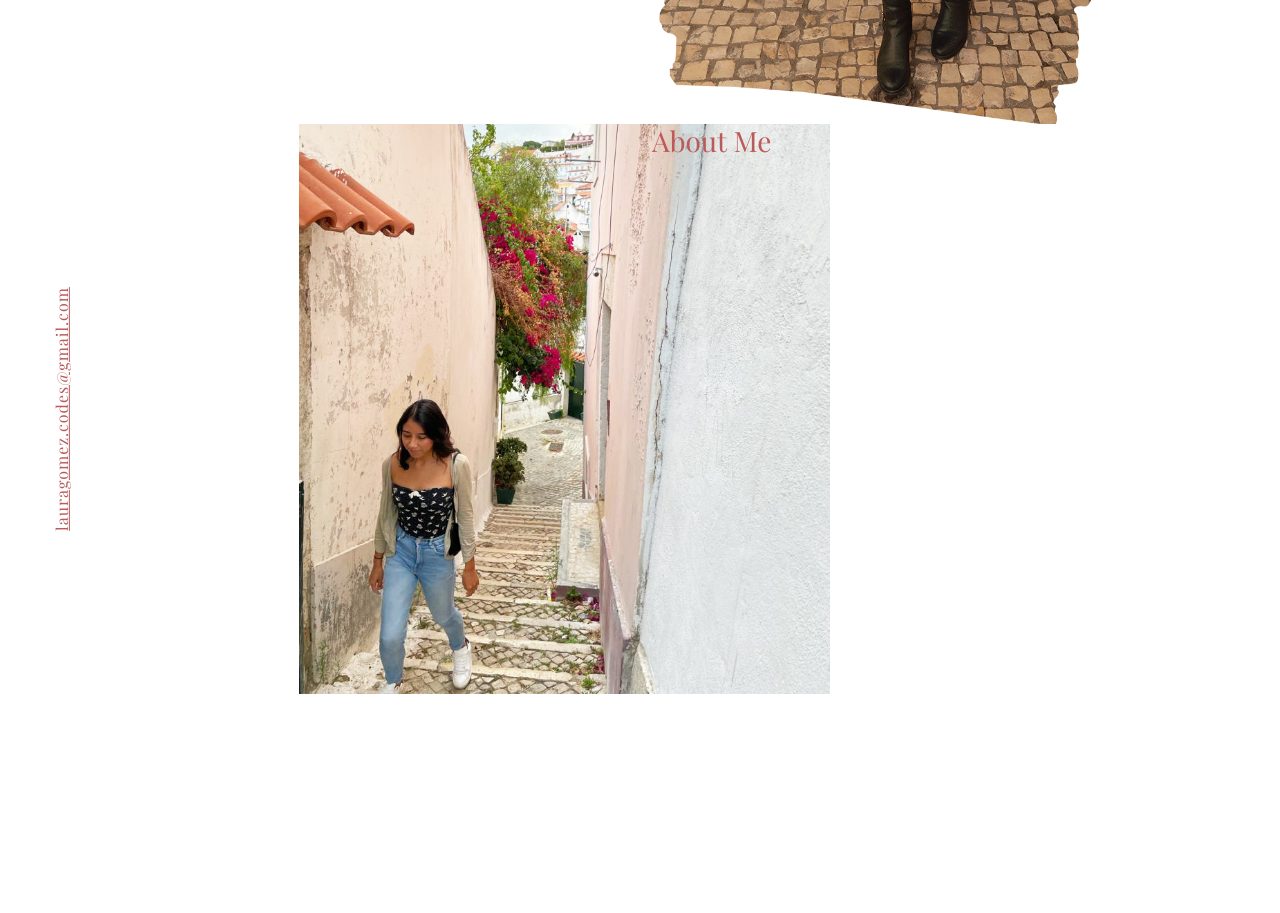
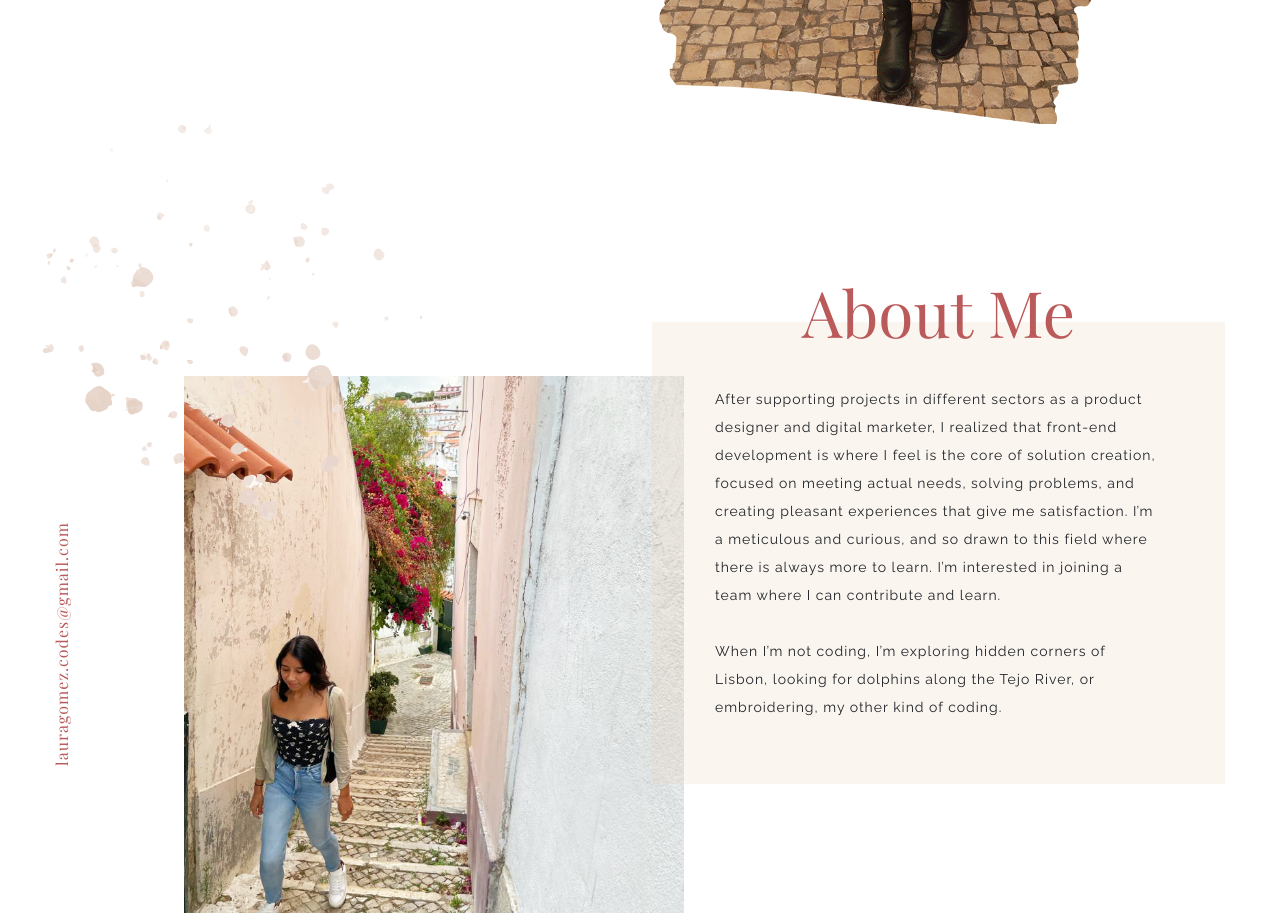
Before and after one commit to lauragomez04/react-portfolio, a React (Create React App) app: page / in a window 1280 px wide. Shown: the part 660-1573 px from the top of the page. Before the commit the page ends 1354 px from the top, so only its background shows below. Built offline with nearby package versions, Linux system fonts and the light colour scheme; a web font is replaced by a local one.

Commit message:
created and styled about me section

```diff
--- a/src/AboutMe.css
+++ b/src/AboutMe.css
@@ -1,7 +1,10 @@
-h3 {
+.about-title {
   color: var(--primary-color);
   font-family: var(--titles-font);
   font-size: 64px;
+  position: relative;
+  top: 36px;
+  margin-top: 114px;
 }
 
 .email-link {
@@ -9,8 +12,7 @@ h3 {
   color: var(--primary-color);
   font-family: var(--titles-font);
   letter-spacing: 1px;
-  position: relative;
-  left: -115px;
+  text-decoration: none;
   transform: rotate(-90deg);
 }
 
@@ -20,6 +22,28 @@ h3 {
 }
 
 .about-img {
-  display: relative;
-  width: 531px;
+  width: 500px;
+  z-index: -1;
 }
+
+.about-img,
+.email-link {
+  position: relative;
+  left: -115px;
+  top: 182px;
+}
+
+.about-text {
+  background: rgba(234, 206, 180, 0.2);
+  font-family: var(--paragraph-font);
+  font-size: 14px;
+  letter-spacing: 1px;
+  line-height: 200%;
+  padding: 63px;
+}
+
+.image-email {
+  background-image: url(/public/images/spots.svg);
+  background-repeat: no-repeat;
+  background-size: 380px;
+}
--- a/src/AboutMe.js
+++ b/src/AboutMe.js
@@ -5,11 +5,10 @@ export default function AboutMe() {
   return (
     <section className="about-me">
       <div className="row">
-        <div className="col d-flex align-items-center">
+        <div className="col d-flex align-items-center image-email">
           <a className="email-link" href="mailto:lauragomez.codes@gmail.com">
             lauragomez.codes@gmail.com
           </a>
-
           <img
             className="img-fluid about-img"
             src="./images/Laura-in-Lisbon.jpg"
@@ -17,7 +16,21 @@ export default function AboutMe() {
           />
         </div>
         <div className="col">
-          <h3>About Me</h3>
+          <h2 className="text-center about-title">About Me</h2>
+          <p className="about-text">
+            After supporting projects in different sectors as a product designer
+            and digital marketer, I realized that front-end development is where
+            I feel is the core of solution creation, focused on meeting actual
+            needs, solving problems, and creating pleasant experiences that give
+            me satisfaction. I’m a meticulous and curious, and so drawn to this
+            field where there is always more to learn. I’m interested in joining
+            a team where I can contribute and learn.
+            <br />
+            <br />
+            When I’m not coding, I’m exploring hidden corners of Lisbon, looking
+            for dolphins along the Tejo River, or embroidering, my other kind of
+            coding.
+          </p>
         </div>
       </div>
     </section>
--- a/src/Navbar.js
+++ b/src/Navbar.js
@@ -58,7 +58,7 @@ export default function Navbar() {
                     target="_blank"
                     rel="noreferrer"
                   >
-                    <i class="bi bi-github github-icon"></i>
+                    <i className="bi bi-github github-icon"></i>
                   </a>
                 </li>
                 <li className="nav-item">
@@ -66,7 +66,7 @@ export default function Navbar() {
                     className="nav-link"
                     href="mailto:lauragomez.codes@gmail.com"
                   >
-                    <i class="bi bi-envelope envelope-icon"></i>
+                    <i className="bi bi-envelope envelope-icon"></i>
                   </a>
                 </li>
                 <li className="nav-item">
@@ -76,7 +76,7 @@ export default function Navbar() {
                     target="_blank"
                     rel="noreferrer"
                   >
-                    <i class="bi bi-linkedin linkedin-icon"></i>
+                    <i className="bi bi-linkedin linkedin-icon"></i>
                   </a>
                 </li>
                 <li className="nav-item">
@@ -86,7 +86,7 @@ export default function Navbar() {
                     target="_blank"
                     rel="noreferrer"
                   >
-                    <i class="bi bi-instagram instagram-icon"></i>
+                    <i className="bi bi-instagram instagram-icon"></i>
                   </a>
                 </li>
               </span>
```
Also changed, not shown: public/images/spiral.png (deleted), public/images/spots.svg (added), public/manifest.json.
